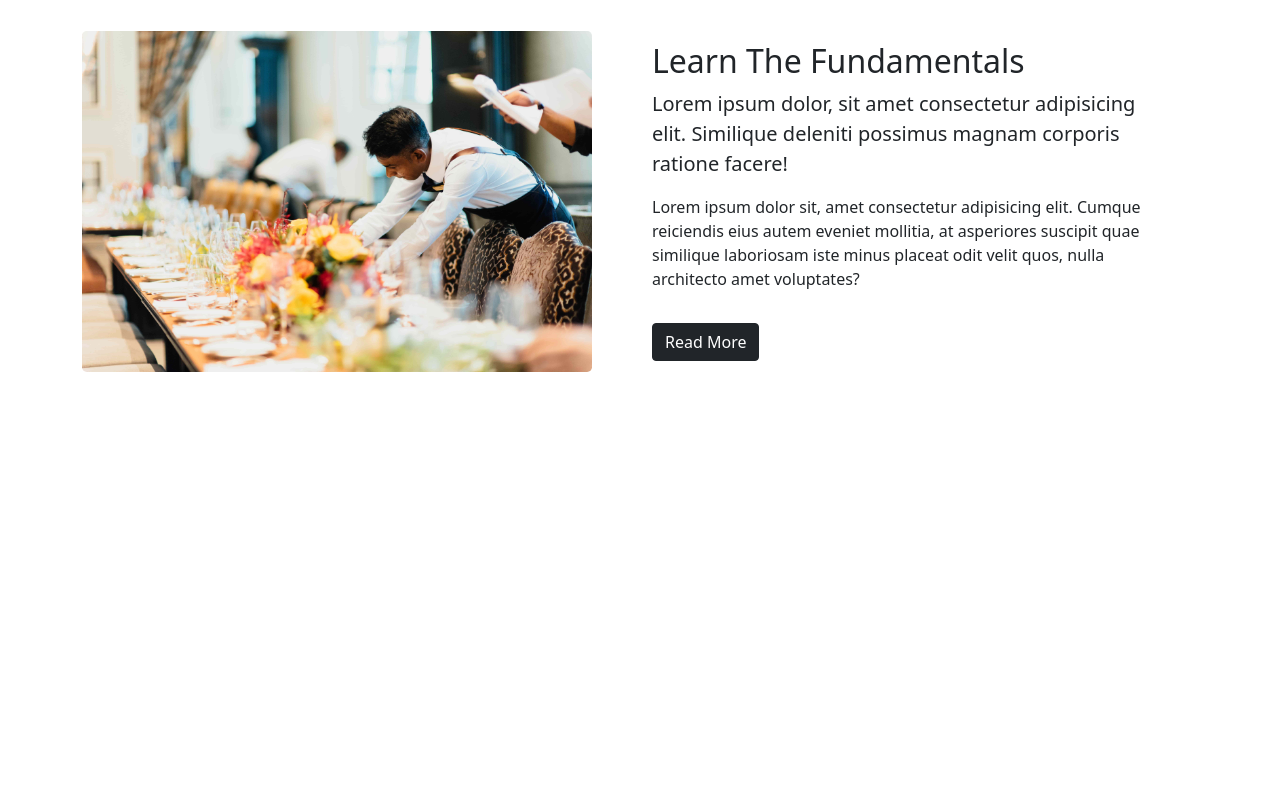
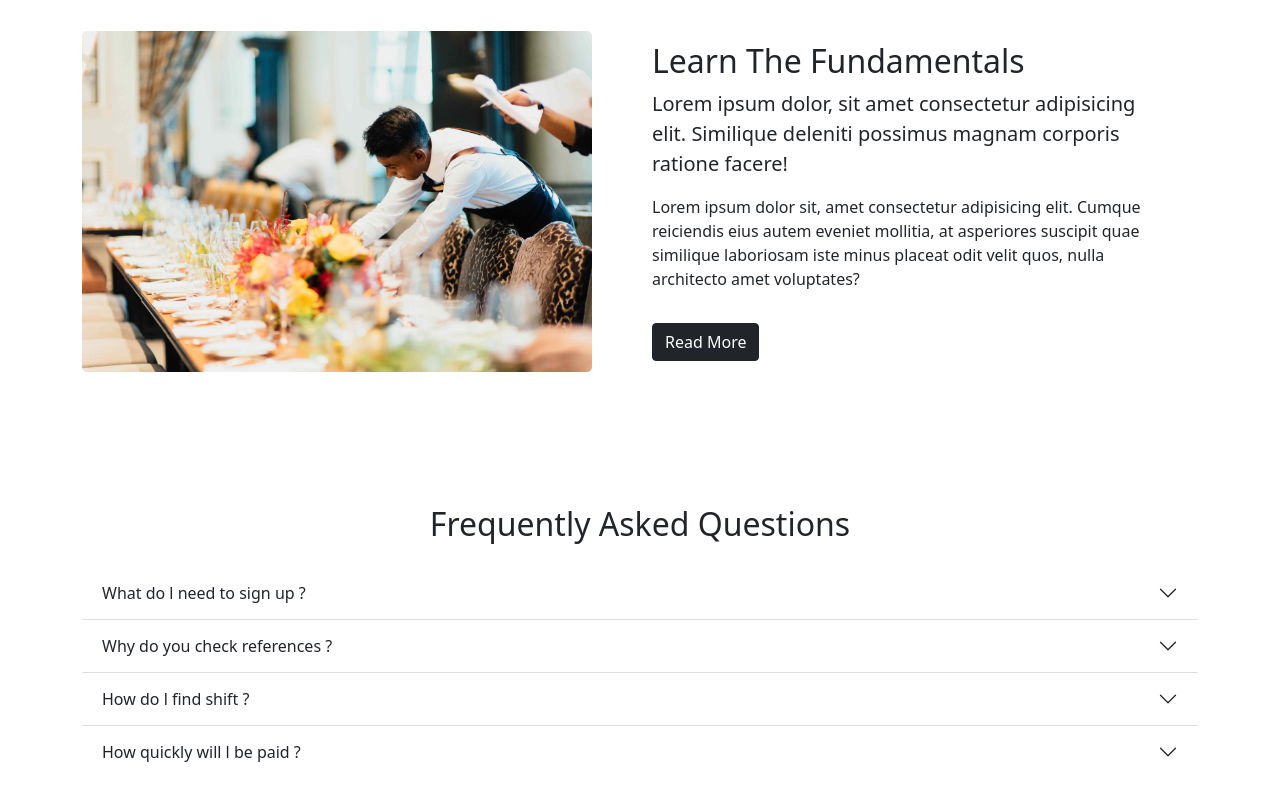
Before and after one commit to mata0050/hire-server, a Next.js app: page / in a window 1280 px wide. Shown: the part 1079-1879 px from the top of the page. Before the commit the page ends 1536 px from the top, so only its background shows below. Built offline with nearby package versions, Linux system fonts and the light colour scheme.

Commit message:
FAQ component

```diff
--- /dev/null
+++ b/components/FAQ.tsx
@@ -0,0 +1,93 @@
+import { useState } from 'react';
+
+interface FAQInterface {
+  id: number;
+  question: string;
+  answer: string;
+}
+
+const FAQuestion: FAQInterface[] = [
+  {
+    id: 1,
+    question: 'What do l need to sign up ?',
+    answer: `1. A detailed resume specifically highlighting your relevant experience;
+             2. Photo of your proof of eligibility to work in Canada (Passport, PR Card, VISA);
+             3. Email addresses for three references;
+             4. Photos/certificate #s for any industry certifications/qualifications (e.g. Food Handler Certificate)
+             PLEASE NOTE: You’ll need to take a selfie during the sign-up process. Dress accordingly.`,
+  },
+  {
+    id: 2,
+    question: 'Why do you check references ?',
+    answer: `We pride ourselves on having the best contractors in the hospitality industry. To maintain these high standards,
+             we need to check references for a “real world” assessment of your skills/professionalism.`,
+  },
+  {
+    id: 3,
+    question: 'How do l find shift ?',
+    answer: `You'll see open shifts based on your availability and distance settings so it's critical that you keep them current. You can find shifts three ways:
+             1. Push or SMS notifications (can be customized under “Setting -> Notifications”);
+             2. “Available Jobs” in the app; or
+            3. Click the bell on the Home Page.`,
+  },
+  {
+    id: 4,
+    question: 'How quickly will l be paid ?',
+    answer: `Immediately - the moment you clock out of your shift - if eligible for StaffyPay. StaffyPay is available to contractors with a minimum five shift
+             and 4.2+ rating. There is a nominal $5 transaction fee charged to the contractor. Otherwise, you'll be paid in five calendar days.`,
+  },
+];
+
+interface questionInterface {
+  [key: string]: boolean;
+}
+
+export default function FAQ() {
+
+  const [showAnswer, setShowAnswer] = useState<questionInterface>(
+    {} as questionInterface
+  );
+
+  const toggleBlog = (questionId: number) => {
+    setShowAnswer((prev: questionInterface) =>
+      !prev[questionId]
+        ? { ...prev, [questionId]: true }
+        : { ...prev, [questionId]: false }
+    );
+  };
+
+
+  return (
+    <>
+      <section id='questions' className='p-5'>
+        <div className='container'>
+          <h2 className='text-center mb-4'>Frequently Asked Questions</h2>
+          <div className='accordion accordion-flush' id='questions'>
+            {FAQuestion.map((question) => (
+              <div className='accordion-item' key={question.id}>
+                <h2 className='accordion-header'>
+                  <button
+                    className='accordion-button collapsed'
+                    type='button'
+                    onClick={() => toggleBlog(question.id)}
+                  >
+                    {question.question}
+                  </button>
+                </h2>
+                <div
+                  className={
+                    showAnswer[question.id]
+                      ? 'accordion-collapse '
+                      : 'accordion-collapse collapse'
+                  }
+                >
+                  <div className='accordion-body'>{question.answer}</div>
+                </div>
+              </div>
+            ))}
+          </div>
+        </div>
+      </section>
+    </>
+  );
+}
--- a/pages/index.tsx
+++ b/pages/index.tsx
@@ -7,6 +7,7 @@ import Logo from '../components/Logo';
 import styles from '../styles/Home.module.scss';
 import CardInterface from '../shared/card.interface';
 import CardComponent from '../components/Card';
+import FAQ from '../components/FAQ';
 
 const cardInfo: CardInterface[] = [
   {
@@ -121,6 +122,10 @@ const Home: NextPage = () => {
         </div>
       </div>
     </section>
+
+
+    {/* FAQ */}
+    <FAQ/>
     </>
   );
 };
```
